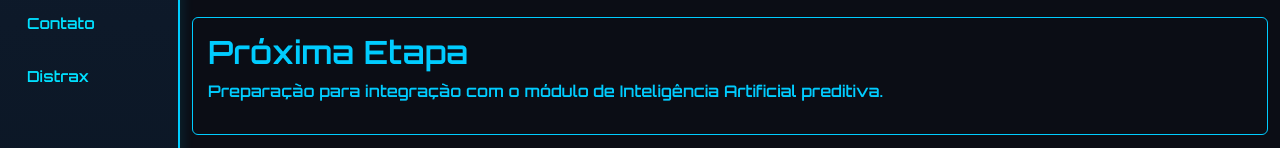
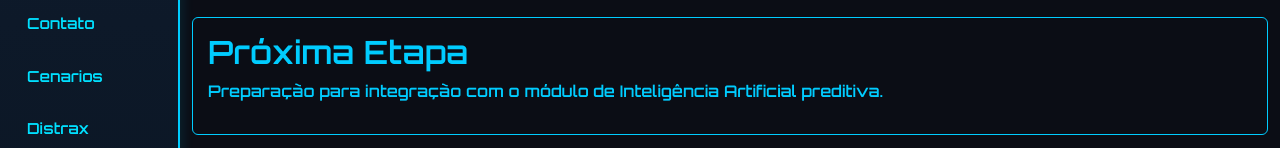
Before and after one commit to Tharsonts/Project-Aureon, a plain HTML site: page index.html in a window 1280 px wide. Shown: the part 244-392 px from the top of the page. Drawn offline with nearby package versions, Linux system fonts and the light colour scheme.

Commit message:
AB#31 atualizando estrutura do index

```diff
--- a/index.html
+++ b/index.html
@@ -115,6 +115,7 @@
       <a href="#missao">Missão</a>
       <a href="#ia">IA</a>
       <a href="#contato">Contato</a>
+      <a href="menu/cenarios.html">Cenarios</a>
       <a href="menu/distrax/distrax.html">Distrax</a>
     </nav>
 
```
